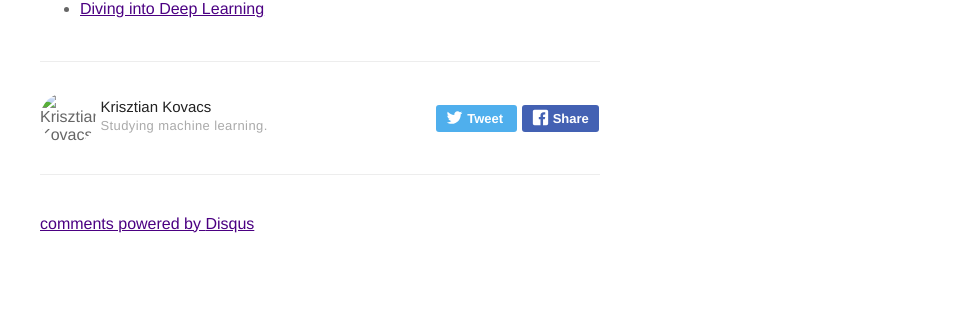
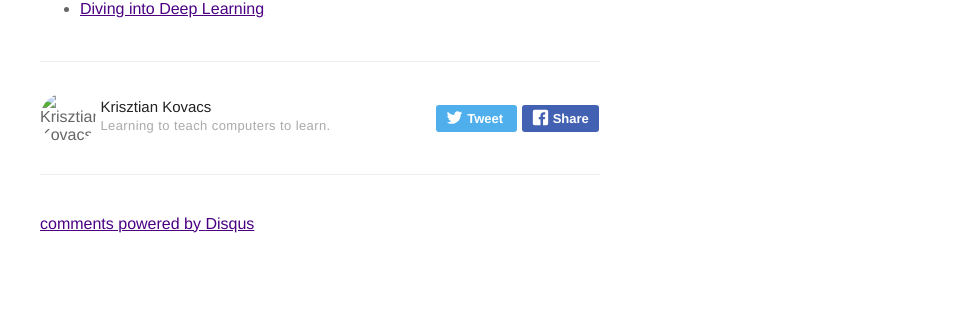
Before and after one commit to kk1694/old_blog, a Jekyll site: the page built from _posts/2018-09-08-keeping-track-of-progress.markdown, in a window 1280 px wide. Shown: the part 756-1065 px from the top of the page, without its empty margins (320-1280 px from the left). Built offline with Jekyll 4.4.1, drawn with Linux system fonts in a browser that asks for light colours; comment, search, counter and statistics services are not loaded.

Commit message:
Change bio and descriptions.

```diff
--- a/_config.yml
+++ b/_config.yml
@@ -3,7 +3,7 @@ name: Krisztian Kovacs
 bio: Learning to teach computers to learn.
 
 # twitter summary info
-description: Machine learning notes
+description: Learning to teach computers to learn.
 
 # if it's an external image, update below for true
 # better with square images
@@ -56,7 +56,7 @@ email: krisztiankovacs@fastmail.com
 authors:
     krisztiankovacs:
         name: Krisztian Kovacs
-        bio: Studying machine learning.
+        bio: Learning to teach computers to learn.
         external-image: false
         picture: assets/img/pic4.jpg
         twitter: kk1694
```
